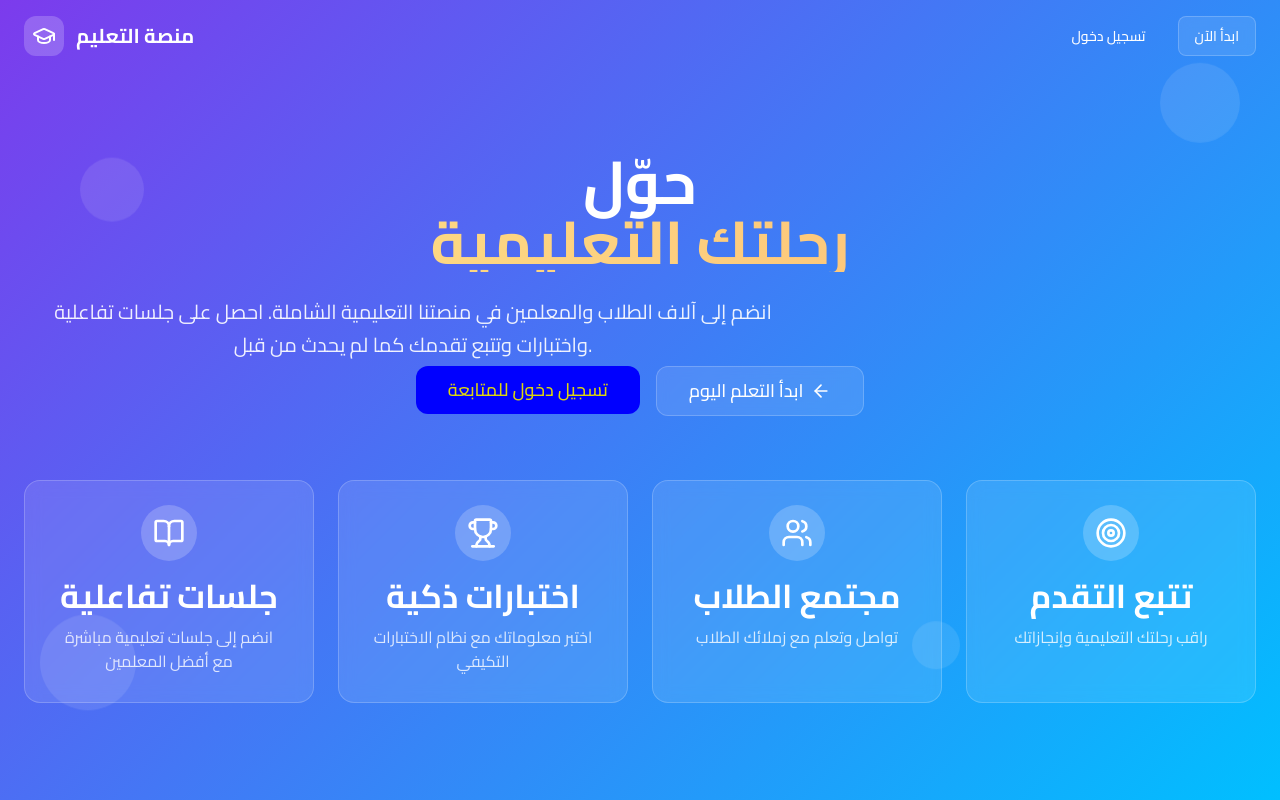
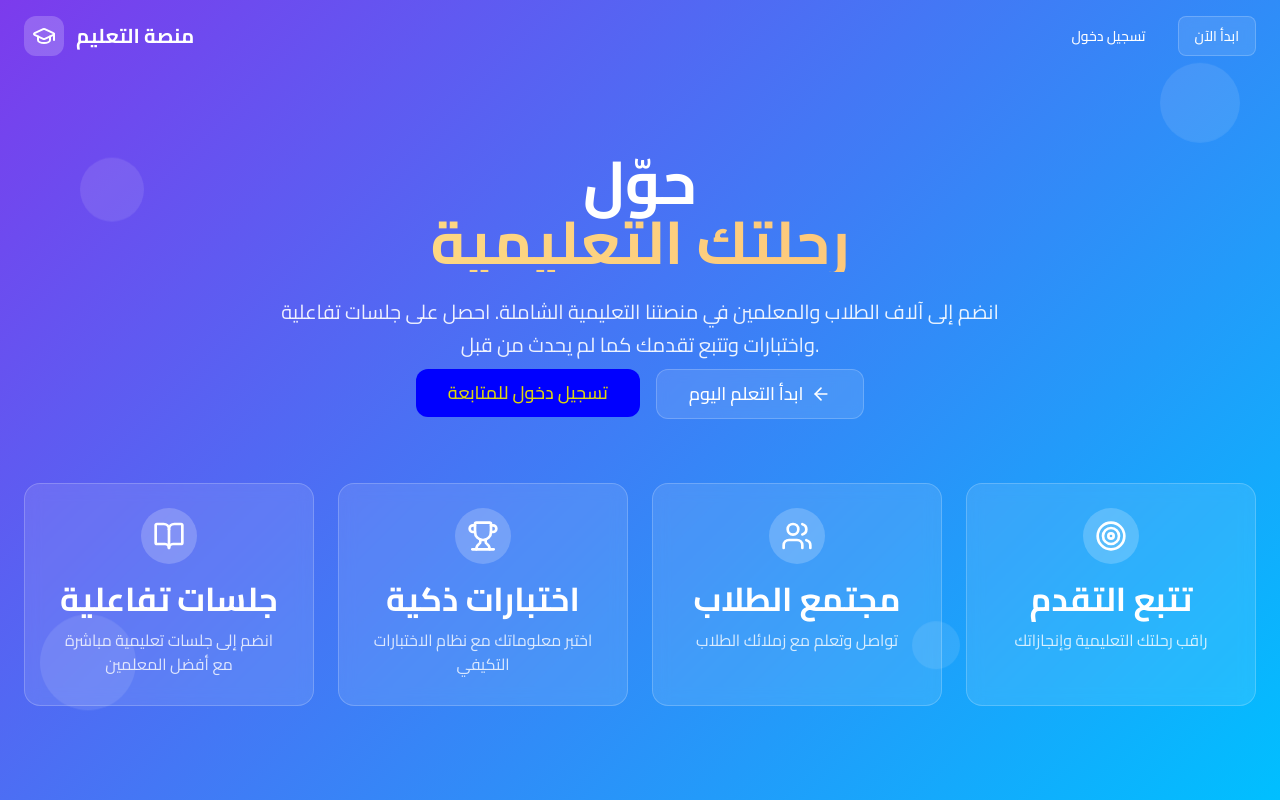
Before and after one commit to anas-204/Educational-Platform, a React (Vite) app in the folder Educational Platform/: page / in a window 1280 px wide. Built offline with nearby package versions, Linux system fonts and the light colour scheme.

Commit message:
final before hendel api

```diff
--- a/Educational Platform/pages/student/StudentDashBoard.jsx
+++ b/Educational Platform/pages/student/StudentDashBoard.jsx
@@ -17,7 +17,7 @@ const Content = styled.div`
       flex: 0 0 15%;
     }
     & > div:last-child {
-      flex: 0 0 81%;
+      flex: 0 0 85%;
     }
   }
 
--- a/Educational Platform/src/components/comon/DashBoard/SideBar.jsx
+++ b/Educational Platform/src/components/comon/DashBoard/SideBar.jsx
@@ -44,12 +44,13 @@ const NavButton = styled.button`
   font-size: 15px;
   position: relative;
   overflow: hidden;
-  white-space: no-wrap;
+  white-space: nowrap;
   z-index: 1;
   color: ${({ active }) =>
     active ? "hsl(var(--primary))" : "hsl(var(--foreground))"};
   transition: color 0.3s ease;
-
+  svg {
+  }
   &::before {
     content: "";
     position: absolute;
--- a/Educational Platform/src/components/home/Description.jsx
+++ b/Educational Platform/src/components/home/Description.jsx
@@ -36,8 +36,7 @@ const Para = styled("div")`
     font-size: 1.25rem;
     max-width: 48rem;
     margin-bottom: 2rem;
-    margin-left: auto;
-    margin-right: auto;
+
   }
 
   @keyframes fadeIn {
@@ -163,7 +162,7 @@ export default function Description() {
         حوّل
         <span>رحلتك التعليمية</span>
       </h1>
-      <p>
+      <p className="mx-auto mb-2">
         انضم إلى آلاف الطلاب والمعلمين في منصتنا التعليمية الشاملة. احصل على
         جلسات تفاعلية واختبارات وتتبع تقدمك كما لم يحدث من قبل.
       </p>
```
